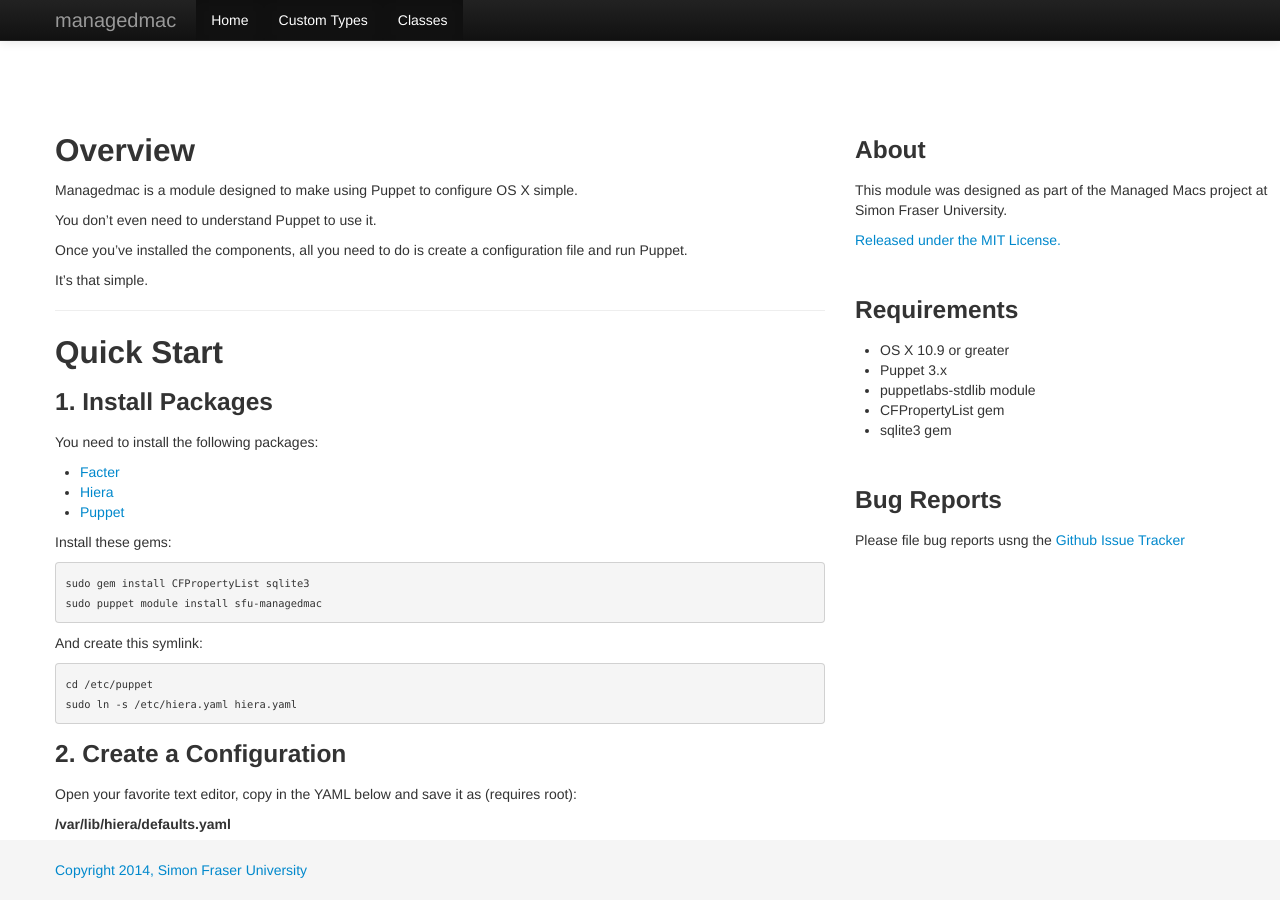
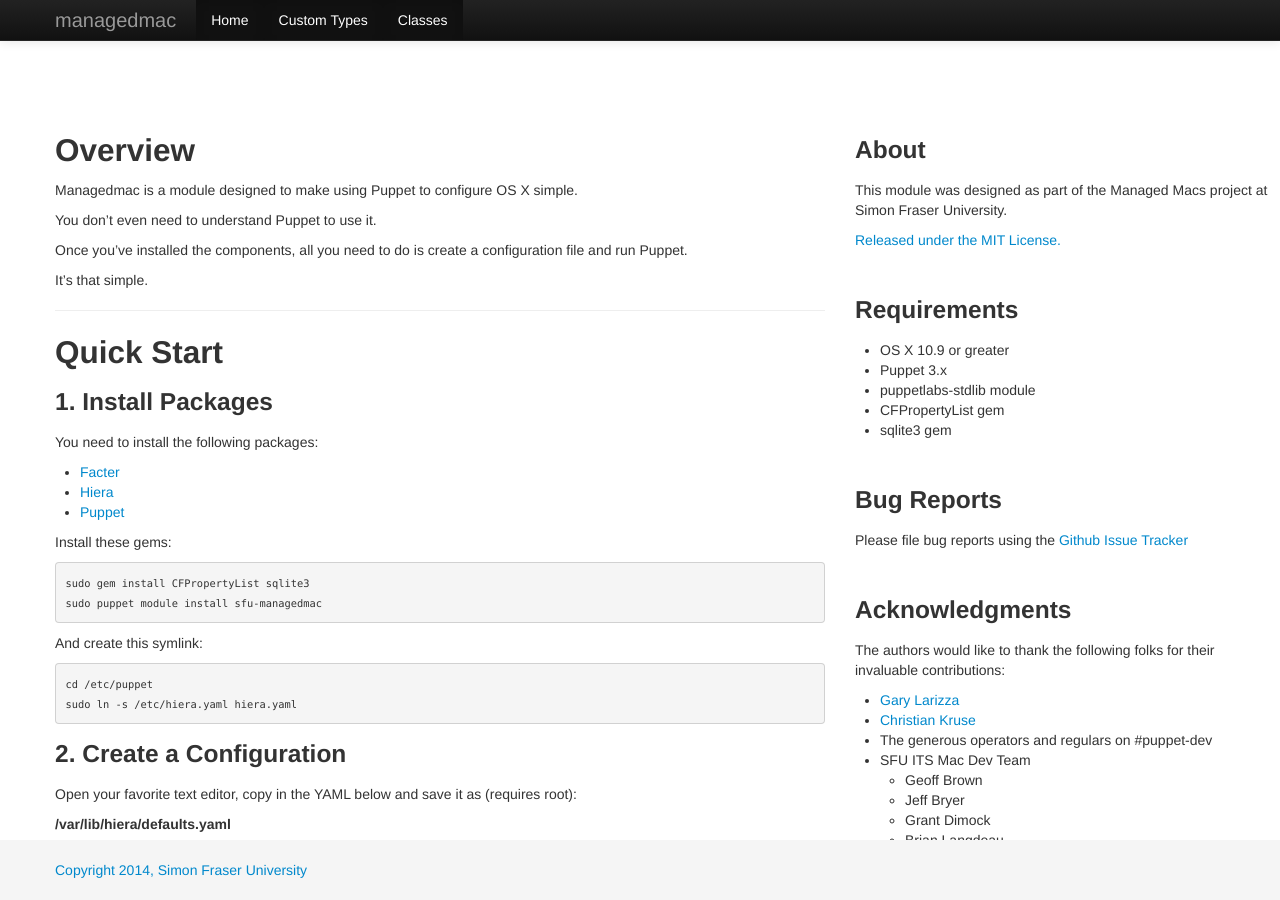
Before and after one commit to dayglojesus/managedmac, a Jekyll site: the page built from index.md, in a window 1280 px wide and 900 px high. Built offline with Jekyll 4.4.1, drawn with Linux system fonts in a browser that asks for light colours; Markdown is read by kramdown in place of the engine named in the settings.

Commit message:
fix typo

```diff
--- a/_includes/sidebar.html
+++ b/_includes/sidebar.html
@@ -14,5 +14,23 @@
 </br>
 
 <h3>Bug Reports</h3>
-<p>Please file bug reports usng the <a href="https://github.com/dayglojesus/managedmac/issues">Github Issue Tracker</a></p>
+<p>Please file bug reports using the <a href="https://github.com/dayglojesus/managedmac/issues">Github Issue Tracker</a></p>
 </br>
+
+<h3>Acknowledgments</h3>
+<p>The authors would like to thank the following folks for their invaluable contributions:</p>
+<ul>
+  <li><a href="https://github.com/glarizza/">Gary Larizza</a></li>
+  <li><a href="https://github.com/ckruse/">Christian Kruse</a></li>
+  <li>The generous operators and regulars on #puppet-dev</li>
+  <li>SFU ITS Mac Dev Team</li>
+  <ul>
+    <li>Geoff Brown</li>
+    <li>Jeff Bryer</li>
+    <li>Grant Dimock</li>
+    <li>Brian Langdeau</li>
+    <li>James Peltier</li>
+    <li>Riley Shott</li>
+    <li>Brian Warsing</li>
+  </ul>
+</br>
```
